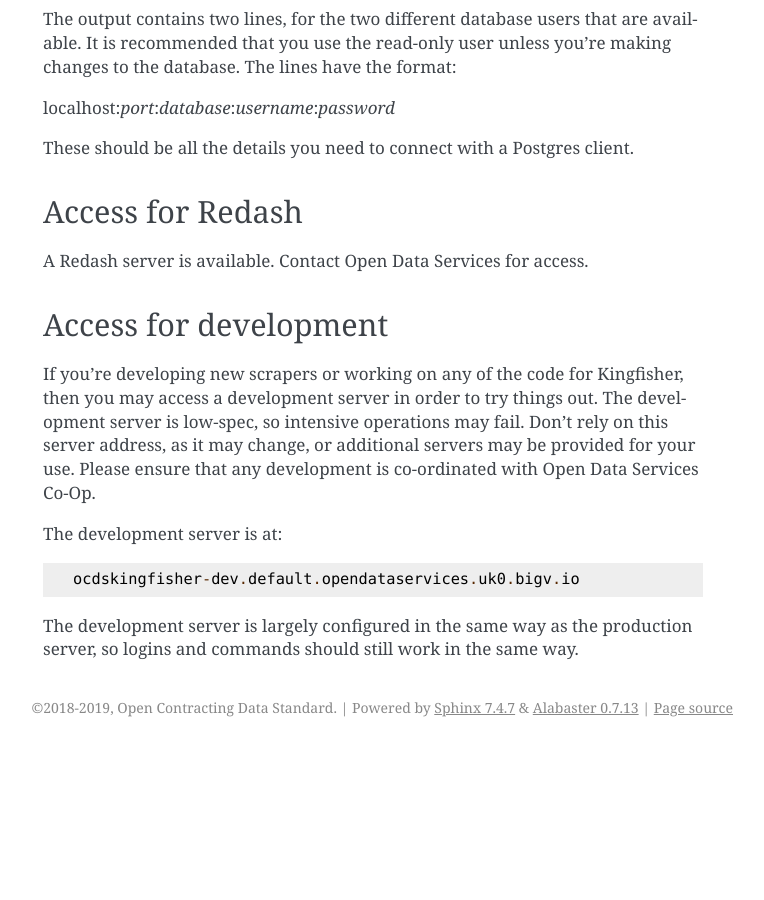
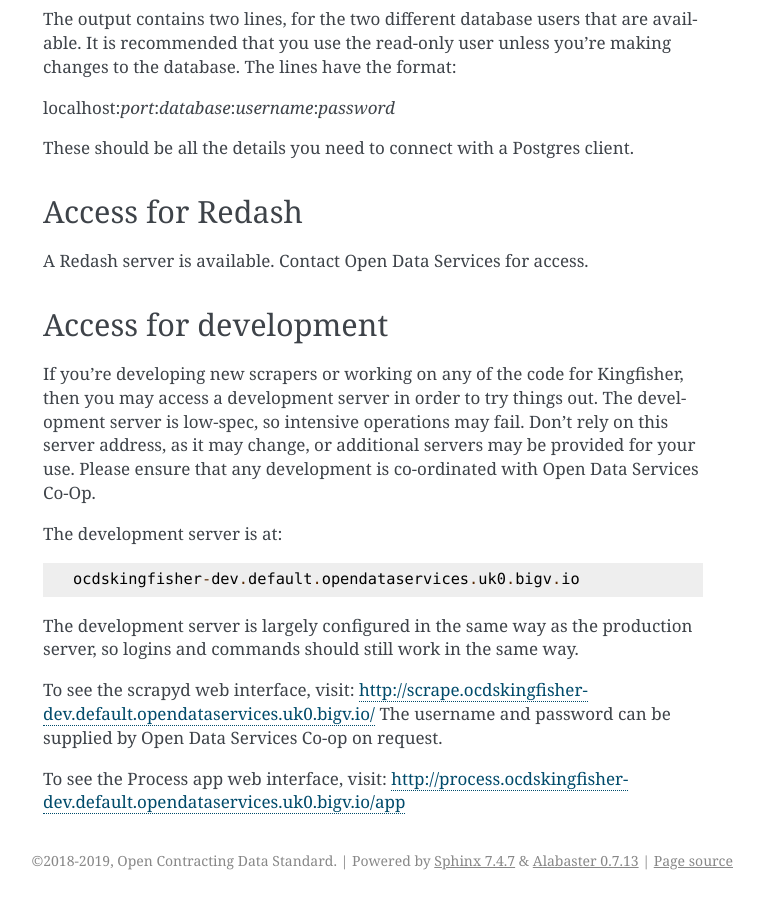
Before and after one commit to open-contracting-archive/kingfisher-vagrant, a Sphinx documentation site: the page built from docs/hosted.rst, in a window 1280 px wide and 900 px high, scrolled down 1756 px. Shown: the whole window, without its empty margins (377-1141 px from the left). Built offline with Sphinx 7.4.7, drawn with Linux system fonts in a browser that asks for light colours; before the commit the page ends 2503 px from its top, so only the background shows below that.

Commit message:
Add more Dev server info to docs https://github.com/open-contracting/kingfisher/issues/303

```diff
--- a/docs/hosted.rst
+++ b/docs/hosted.rst
@@ -79,3 +79,7 @@ The development server is at::
     ocdskingfisher-dev.default.opendataservices.uk0.bigv.io
 
 The development server is largely configured in the same way as the production server, so logins and commands should still work in the same way.
+
+To see the scrapyd web interface, visit: http://scrape.ocdskingfisher-dev.default.opendataservices.uk0.bigv.io/ The username and password can be supplied by Open Data Services Co-op on request.
+
+To see the Process app web interface, visit: http://process.ocdskingfisher-dev.default.opendataservices.uk0.bigv.io/app
```
